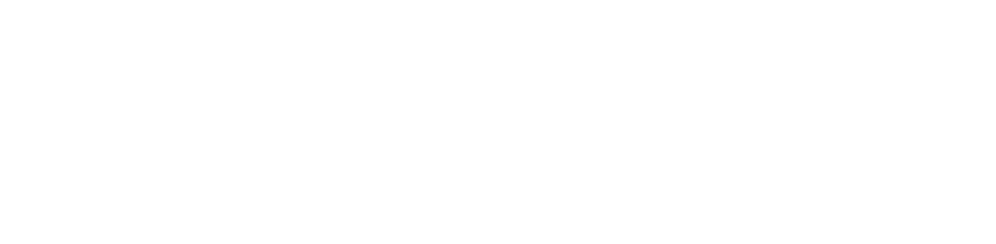
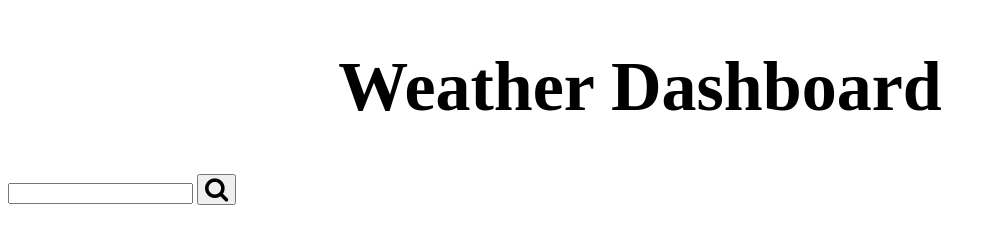
Before and after one commit to evanstm011/weather-dashboard, a plain HTML site: page index.html in a window 1280 px wide. Shown: the whole page, without its empty margins (0-996 px from the left). Drawn offline with Linux system fonts and the light colour scheme.

Commit message:
added elements in html

```diff
--- a/index.html
+++ b/index.html
@@ -1,11 +1,27 @@
 <!DOCTYPE html>
 <html lang="en">
-<head>
-    <meta charset="UTF-8">
-    <meta name="viewport" content="width=device-width, initial-scale=1.0">
-    <title>Document</title>
-</head>
-<body>
+  <head>
+    <meta charset="UTF-8" />
+    <meta name="viewport" content="width=device-width, initial-scale=1.0" />
+    <script src="./assets/script.js" defer></script>
+    <title>Weather Dashboard</title>
 
-</body>
+        <link rel="stylesheet" href="https://cdnjs.cloudflare.com/ajax/libs/font-awesome/4.7.0/css/font-awesome.min.css">
+
+  </head>
+
+  <body>
+    <div style="text-align: center; font-size: 35px;">
+        <h1>Weather Dashboard</h1>
+        </div>
+
+
+
+    <div style="display: inline;">
+        <input type="text"/>
+               <span>   <button type="submit" value="Submit">
+                      <i style="font-size: 25px;" class="fa fa-search" aria-hidden="true"></i></span>
+                  </button>
+                </div>
+  </body>
 </html>
```
Also changed, not shown: assets/script.js (+8 -0 lines).
